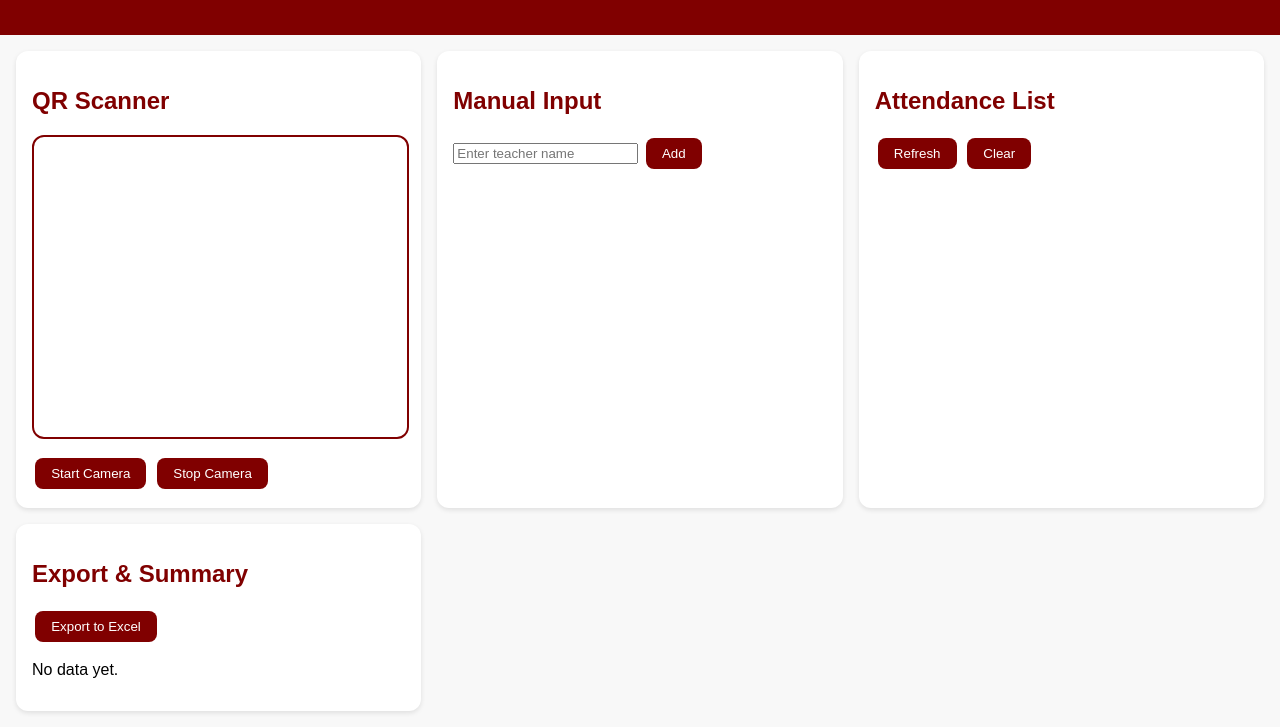
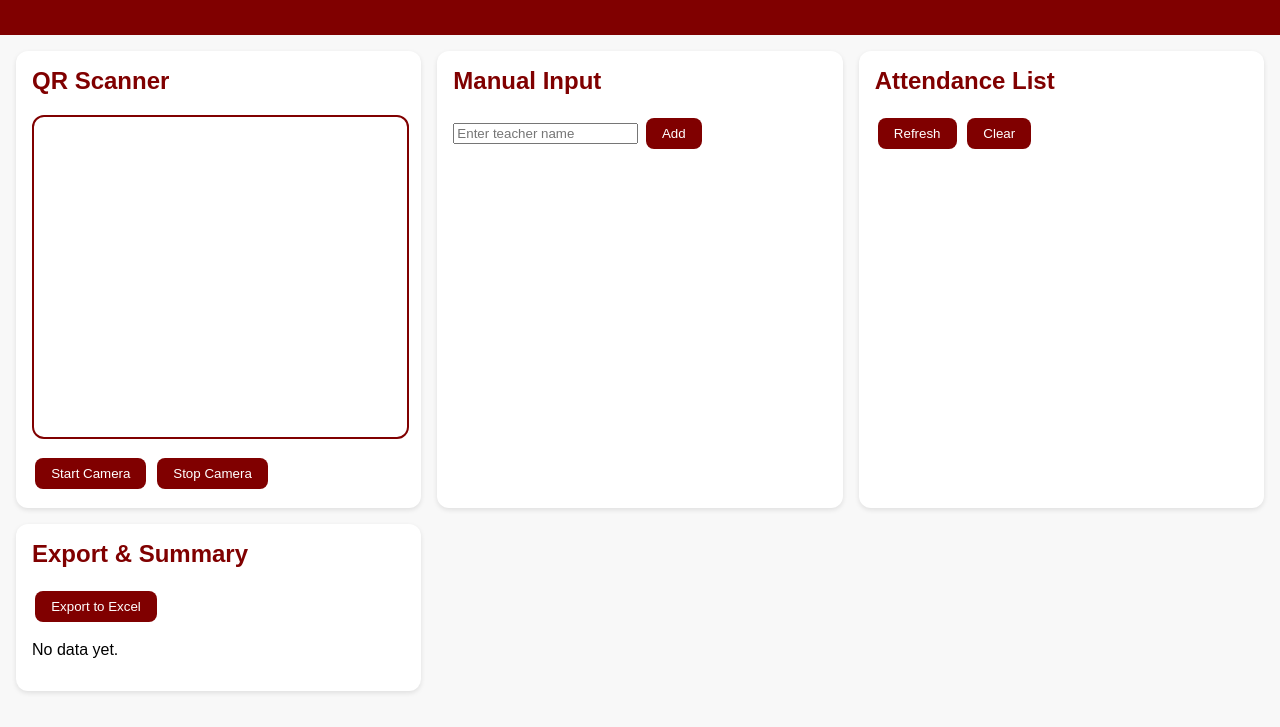
Before and after one commit to IX-elysia/qr-attendance, a website: page client/index.html in a window 1280 px wide. Shown: the part 77-804 px from the top of the page. Drawn offline with Linux system fonts and the light colour scheme; no server answers; a script that the page names is missing.

Commit message:
finalized

```diff
--- a/client/app.js
+++ b/client/app.js
@@ -1,3 +1,4 @@
+window.onload = function () {
   let qrScanner;
 
   // Start Camera
@@ -7,10 +8,10 @@ document.getElementById("startCamera").addEventListener("click", () => {
     }
     qrScanner.start(
       { facingMode: "environment" },
-    { fps: 10, qrbox: 250 },
+      { fps: 10, qrbox: { width: 250, height: 250 } },
       (decodedText) => recordAttendance(decodedText),
       (error) => {}
-  );
+    ).catch(err => console.error("Camera start failed:", err));
   });
 
   // Stop Camera
@@ -80,3 +81,4 @@ async function loadAttendance() {
   }
 
   loadAttendance();
+};
--- a/client/index.html
+++ b/client/index.html
@@ -16,8 +16,10 @@
     <section class="card">
       <h2>QR Scanner</h2>
       <div id="qr-reader" class="qr-box"></div>
-      <button id="startCamera">Start Camera</button>
-      <button id="stopCamera">Stop Camera</button>
+      <div class="button-group">
+        <button id="startCamera">Start Camera</button>
+        <button id="stopCamera">Stop Camera</button>
+      </div>
     </section>
 
     <!-- Manual Input -->
@@ -30,8 +32,10 @@
     <!-- Attendance List -->
     <section class="card">
       <h2>Attendance List</h2>
-      <button id="refreshBtn">Refresh</button>
-      <button id="clearBtn">Clear</button>
+      <div class="button-group">
+        <button id="refreshBtn">Refresh</button>
+        <button id="clearBtn">Clear</button>
+      </div>
       <ul id="attendanceList"></ul>
     </section>
 
--- a/client/style.css
+++ b/client/style.css
@@ -13,7 +13,7 @@ body {
 
 .container {
   display: grid;
-  grid-template-columns: repeat(auto-fit, minmax(320px, 1fr));
+  grid-template-columns: repeat(auto-fit, minmax(350px, 1fr));
   gap: 1rem;
   padding: 1rem;
 }
@@ -27,14 +27,22 @@ body {
 
 h2 {
   color: maroon;
+  margin-top: 0;
 }
 
 .qr-box {
   width: 100%;
-  height: 300px;
+  height: 320px; /* fixed height so scanner works */
   border: 2px solid maroon;
   border-radius: 12px;
   margin-bottom: 1rem;
+  display: flex;
+  align-items: center;
+  justify-content: center;
+}
+
+.button-group {
+  margin-top: 0.5rem;
 }
 
 button {
@@ -54,6 +62,7 @@ button:hover {
 #attendanceList {
   list-style: none;
   padding: 0;
+  margin: 0.5rem 0;
 }
 
 #attendanceList li {
```
Lines whose indentation alone changed are shown as unchanged.
